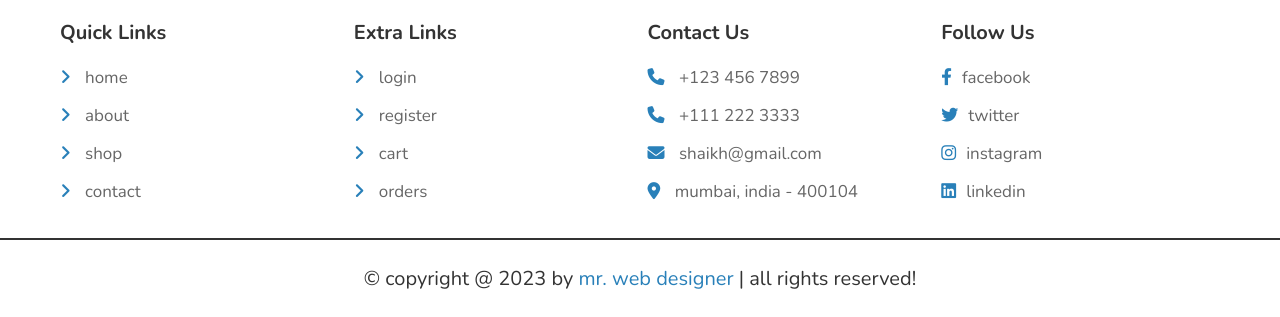
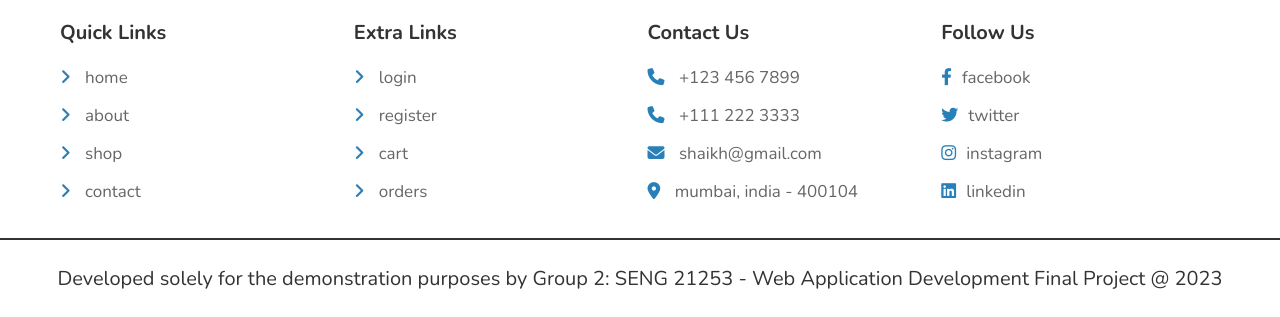
Before and after one commit to Abhishek-Chathumal/WAD_project, a PHP site: page /about.php in a window 1280 px wide. Shown: the part 1225-1542 px from the top of the page. Run offline with PHP 8.4, Linux system fonts and the light colour scheme; data that the repository does not hold is empty; some libraries are stand-ins or nearby versions.

Commit message:
Made changes in footer content

```diff
--- a/components/footer.php
+++ b/components/footer.php
@@ -36,6 +36,6 @@
 
    </section>
 
-   <div class="credit">&copy; copyright @ <?= date('Y'); ?> by <span>mr. web designer</span> | all rights reserved!</div>
+   <div class="credit">Developed solely for the demonstration purposes by Group 2: SENG 21253 - Web Application Development Final Project @ <?= date('Y'); ?> </div>
 
 </footer>
```
